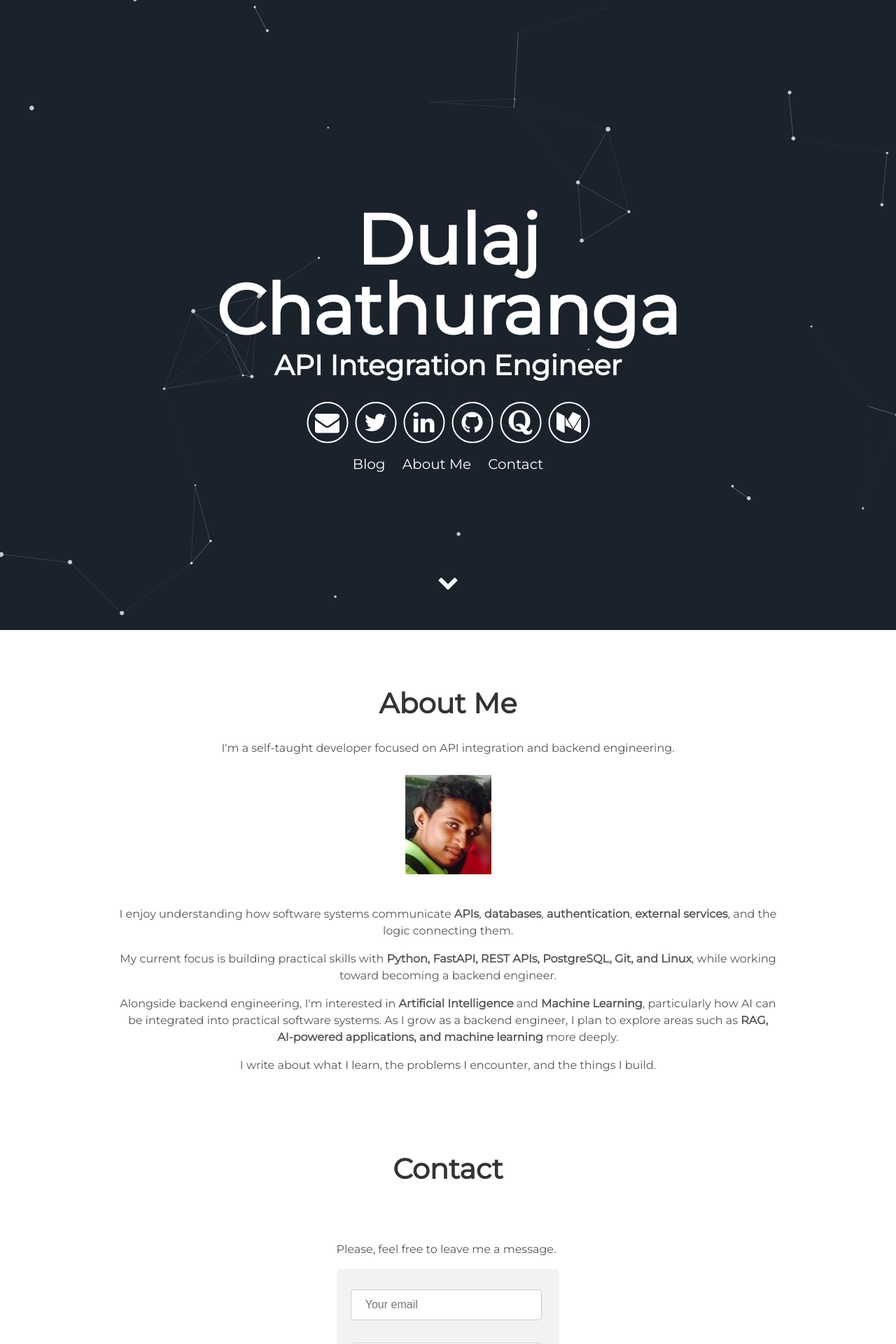
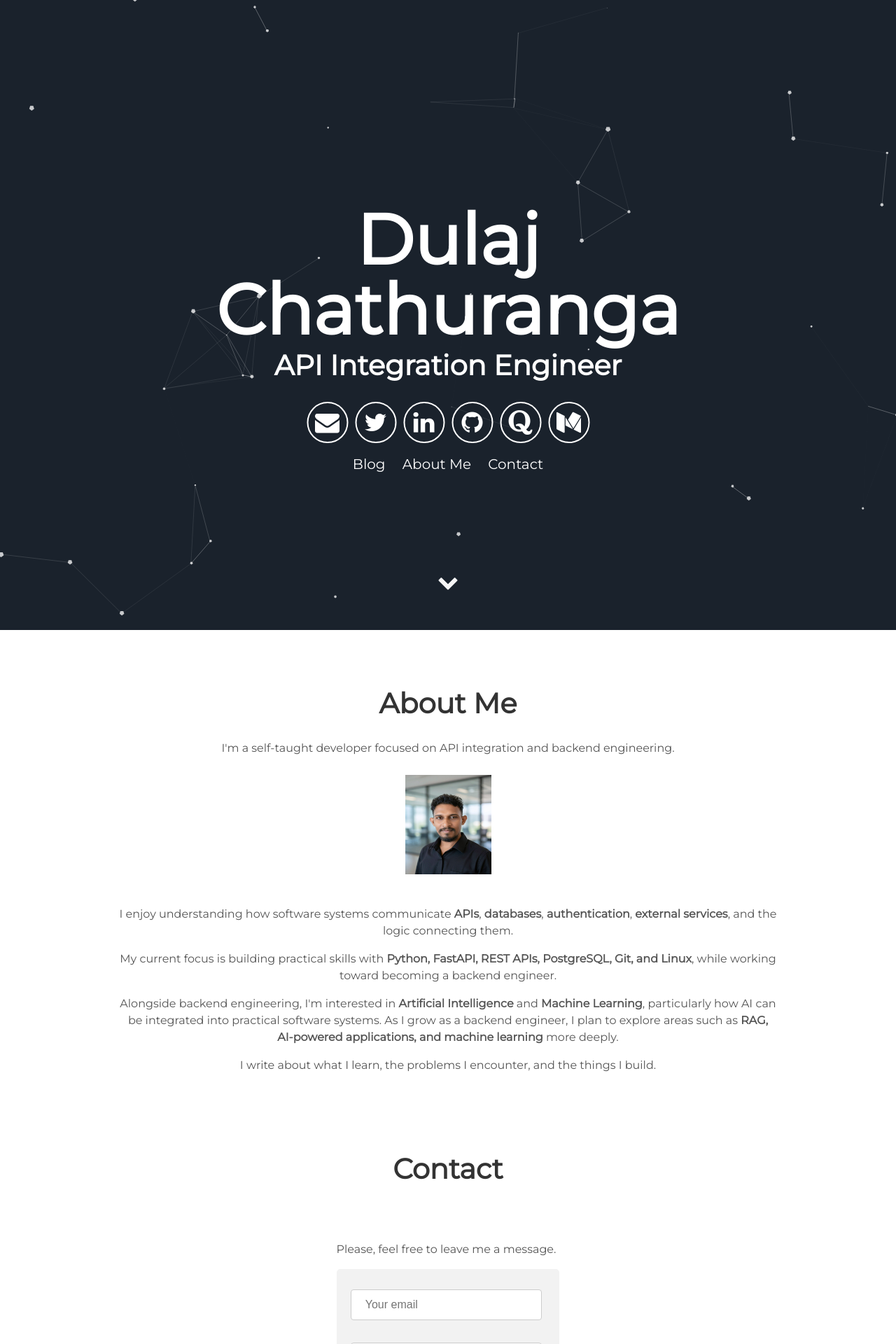
Before and after one commit to DulajChathuranga/dulajchathuranga.github.io, a Jekyll site: the page built from index.html, in a window 1280 px wide. Shown: the top 1920 px of the page at 70% size. Built offline with Jekyll 4.4.1, drawn with Linux system fonts in a browser that asks for light colours.

Commit message:
Refactor about.html and update user image
Updated user image source and cleaned up HTML structure.

```diff
--- a/_includes/about.html
+++ b/_includes/about.html
@@ -5,7 +5,7 @@
   <div class="user">
 
     <div class="tech">
-      <img alt="Dulaj Chathuranga" src="{{ "/assets/img/dulaj_chathuranga.jpg" | prepend: site.baseurl }}" height="142" width="123"/>
+      <img alt="Dulaj Chathuranga" src="{{ "/assets/img/dulaj_chathuranga_2026.jpg" | prepend: site.baseurl }}" height="142" width="123"/>
       <p>
   I enjoy understanding how software systems communicate <strong>APIs</strong>, <strong>databases</strong>, <strong>authentication</strong>, <strong>external services</strong>, and the logic connecting them.
 </p>
```
